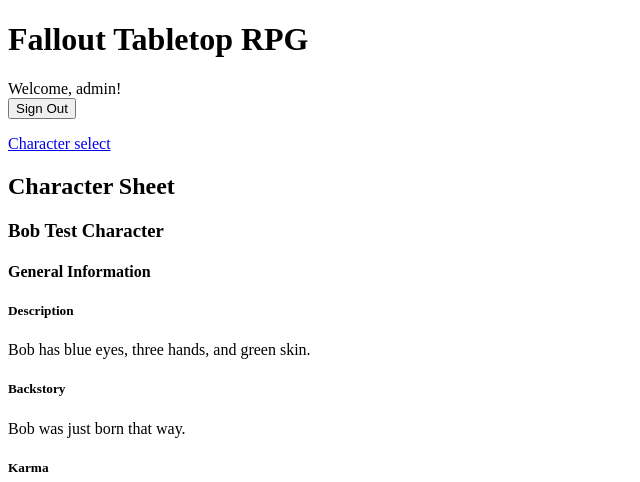
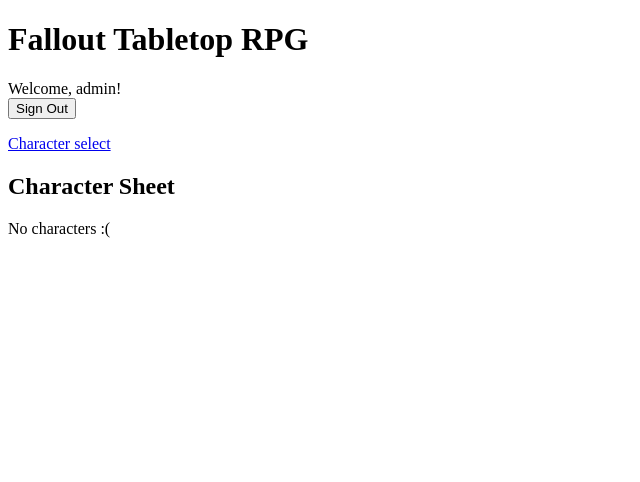
Before and after one commit to bonesinit/BrandonWhite_ITEC4012A_Project_v2, a Django app: page /charactersheet.html in a window 1280 px wide. Shown: the top 482 px of the page, without its empty margins (0-640 px from the left). After the commit the page ends 238 px from the top, so only its background shows below. Run offline with Django 4.2, Linux system fonts and the light colour scheme; a user stored in the database is signed in; data comes from the database, SQL or seed files in the repository; both versions use the stored data as it was after the commit.

Commit message:
Update charactersheet.html
Fixed bug allowing users to see each others character sheets

```diff
--- a/templates/charactersheet.html
+++ b/templates/charactersheet.html
@@ -27,7 +27,7 @@
 <h2>Character Sheet</h2>
 
 {% for character in characters %}
-    {% if character.active == True %}
+    {% if user.username == character.user and character.active == True %}
         <h3>{{ character.name }}</h3>
 
             <h4>General Information</h4>
@@ -159,7 +159,7 @@
 
 
     {% else %}
-            There is no character currently active. What did you do?
+            No characters :(
     {% endif %}
 {% endfor %}
 
```
Also changed, not shown: db.sqlite3.
